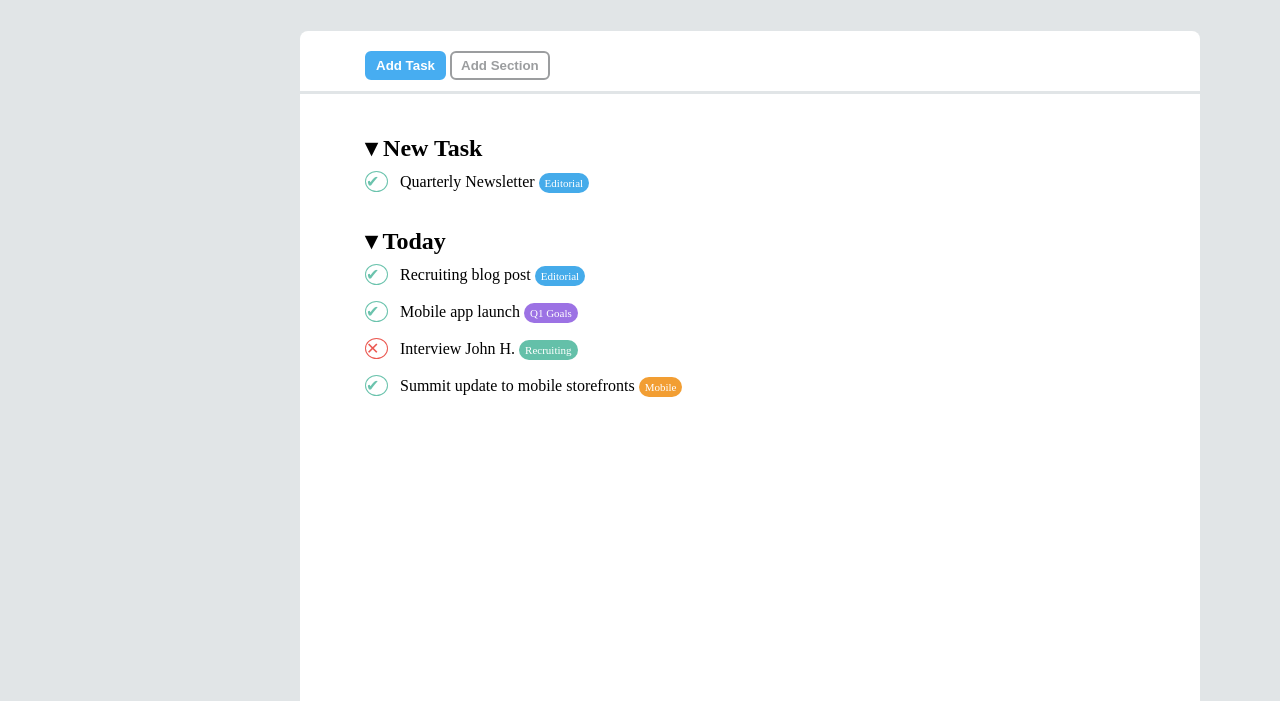
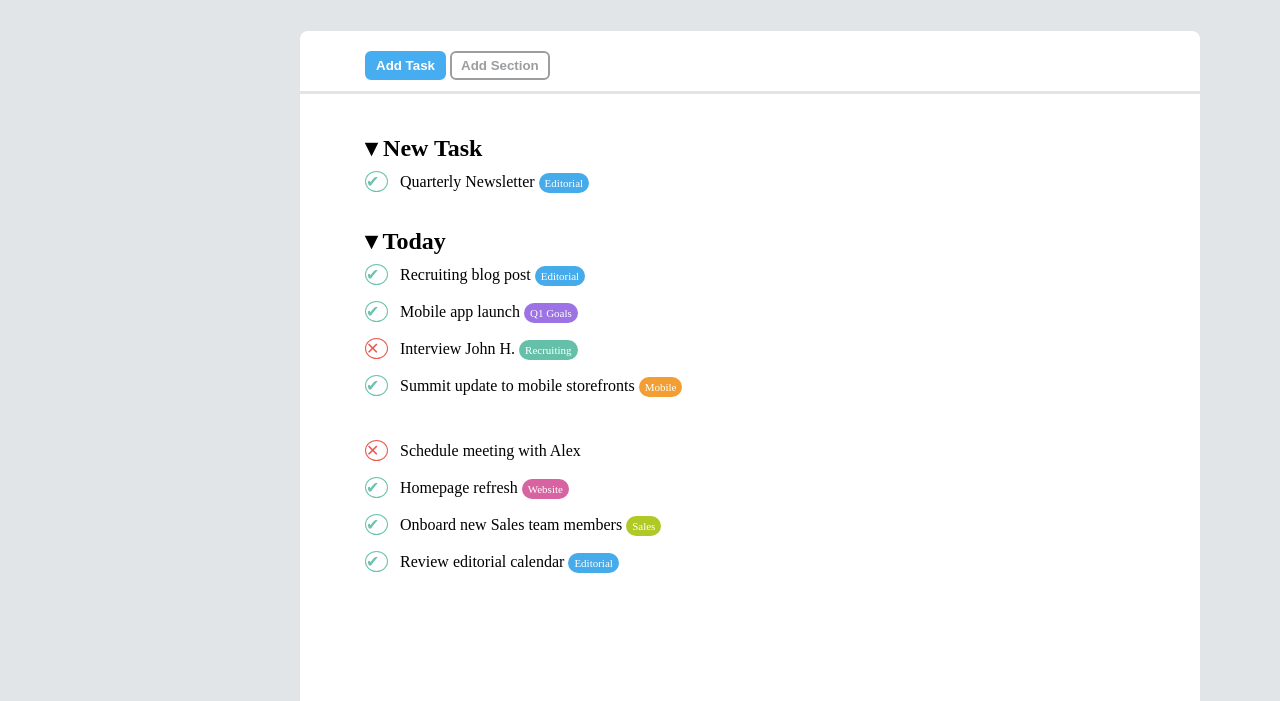
Before and after one commit to SAX-94/html-css-toboolist, a plain HTML site: page index.html in a window 1280 px wide. Shown: the part 99-800 px from the top of the page. Drawn offline with Linux system fonts and the light colour scheme; a web font is replaced by a local one.

Commit message:
almost finished

```diff
--- a/css/style.css
+++ b/css/style.css
@@ -123,3 +123,11 @@ h2 {
 .mobile {
     background-color: #f29e33;
 }
+
+.website {
+    background-color: #d863a1;
+}
+
+.sales {
+    background-color: #b0c926;
+}
--- a/index.html
+++ b/index.html
@@ -24,7 +24,6 @@
             <button id="button1">Add Task</button>
             <button id="button2">Add Section</button>
         </div>
-
         <!-- SECOND WHITE CONTAINER -->
         <div id="container2">
             <!-- NEW TASK SECTION -->
@@ -36,7 +35,6 @@
                     <div class="sticker editorial">Editorial</div>
                 </div>
             </section>
-
             <!-- TODAY SECTION -->
             <section>
                 <h2>&#9662; Today</h2>
@@ -61,12 +59,28 @@
                     <div class="sticker mobile">Mobile</div>
                 </div>
             </section>
-
             <!-- UPCOMING SECTION -->
             <section>
-
+                <div>
+                    <div class="cross">&#x2715;</div>
+                    <span class="tasks">Schedule meeting with Alex</span>
+                </div>
+                <div>
+                    <div class="tick">&#x2714;</div>
+                    <span class="tasks">Homepage refresh</span>
+                    <div class="sticker website">Website</div>
+                </div>
+                <div>
+                    <div class="tick">&#x2714;</div>
+                    <span class="tasks">Onboard new Sales team members</span>
+                    <div class="sticker sales">Sales</div>
+                </div>
+                <div>
+                    <div class="tick">&#x2714;</div>
+                    <span class="tasks">Review editorial calendar</span>
+                    <div class="sticker editorial">Editorial</div>
+                </div>
             </section>
-
         </div>
     </main>
 
```
